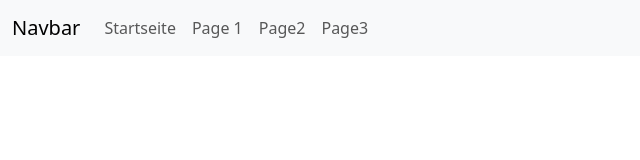
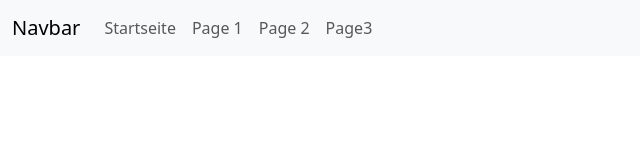
Before and after one commit to FelipeRude/CloudCo_Block_1, a website: page static/page3.html in a window 1280 px wide. Shown: the full height of the page, 0-640 px from the left. Drawn offline with nearby package versions, Linux system fonts and the light colour scheme.

Commit message:
leerzeichen

```diff
--- a/static/page3.html
+++ b/static/page3.html
@@ -35,7 +35,7 @@
               <a class="nav-link" href="/page1">Page 1</a>
             </li>
             <li class="nav-item">
-              <a class="nav-link" href="page2">Page2</a>
+              <a class="nav-link" href="page2">Page 2</a>
             </li>
             <li class="nav-item">
               <a class="nav-link" href="page3">Page3</a>
```
